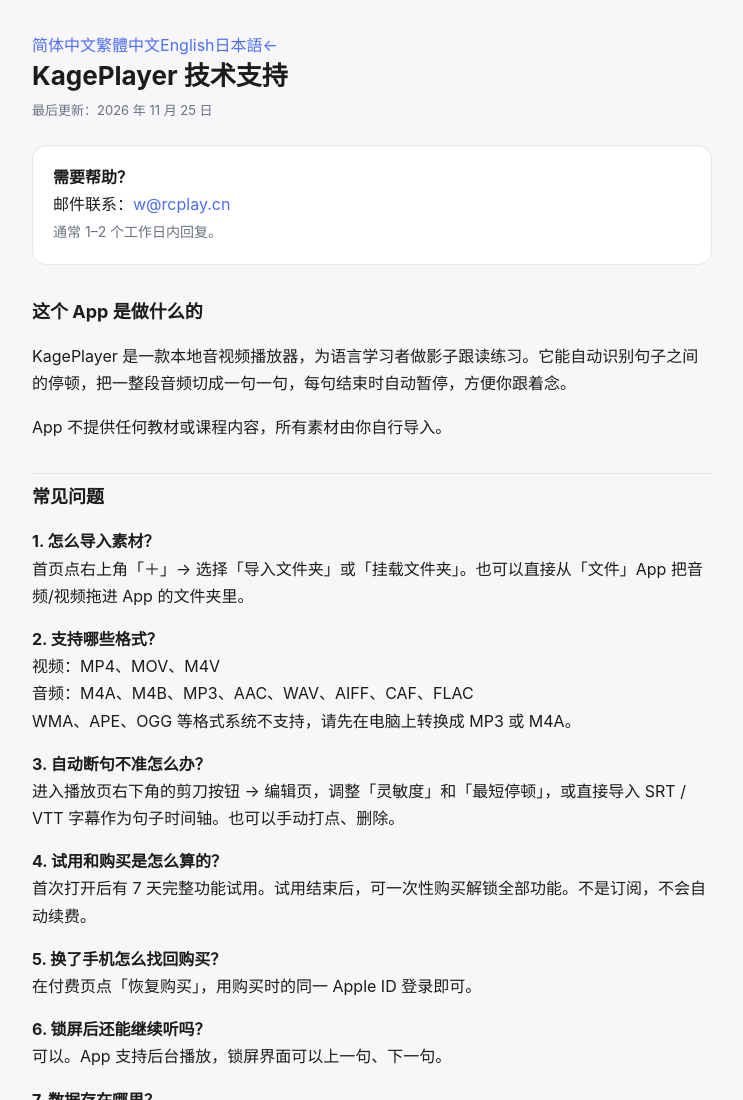
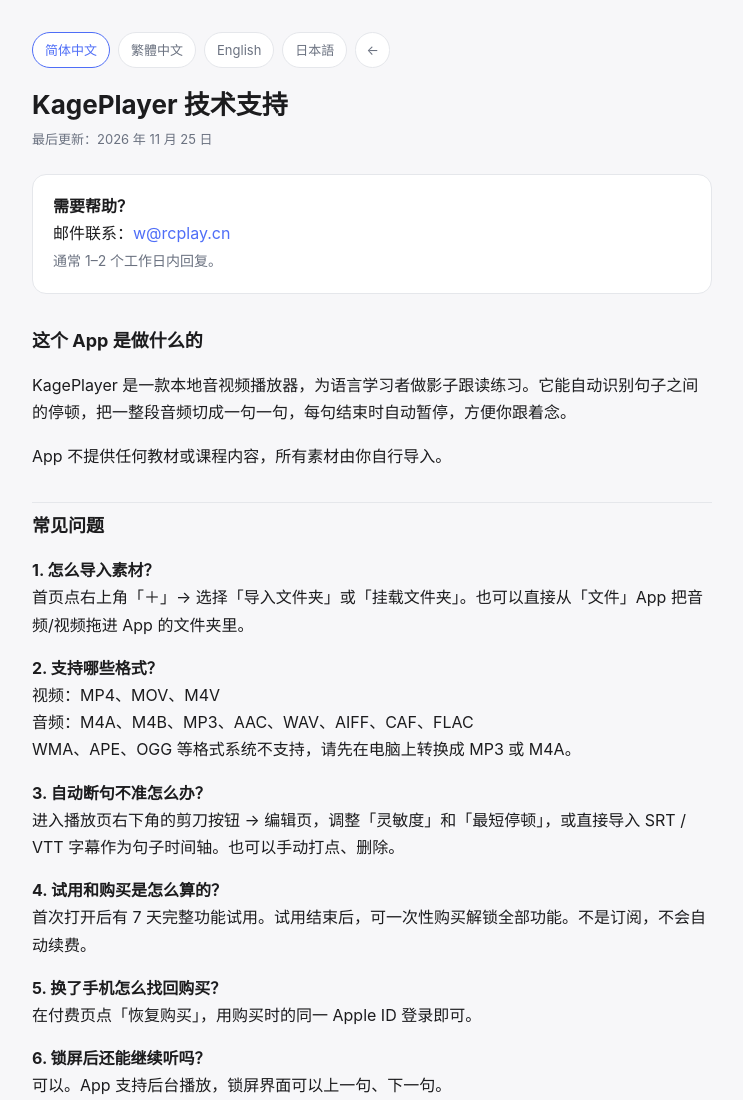
Before and after one commit to jianwwpro/share, a plain HTML site: page s/apple/support.html in a window 1280 px wide. Shown: the top 1100 px of the page, without its empty margins (268-1011 px from the left). Drawn offline with Linux system fonts and the light colour scheme.

Commit message:
🐛 补 styles.css 的语言切换样式（support 页用的是外部样式表）

```diff
--- a/s/apple/styles.css
+++ b/s/apple/styles.css
@@ -26,3 +26,10 @@ a:hover{text-decoration:underline}
 .nav a{font-size:14px;padding:8px 14px;border:1px solid var(--line);border-radius:999px;background:var(--card)}
 .muted{color:var(--dim);font-size:14px}
 code{background:rgba(127,127,127,.14);padding:1px 6px;border-radius:6px;font-size:14px}
+
+/* 语言切换 */
+.langs{display:flex;gap:8px;flex-wrap:wrap;align-items:center;margin-bottom:20px}
+.langs a{font-size:13px;padding:6px 12px;border:1px solid var(--line);border-radius:999px;background:var(--card);color:var(--dim);text-decoration:none;white-space:nowrap}
+.langs a:hover{text-decoration:none;color:var(--txt)}
+.langs a.on{color:var(--accent);border-color:var(--accent)}
+.langs a.home{padding:6px 10px}
```
